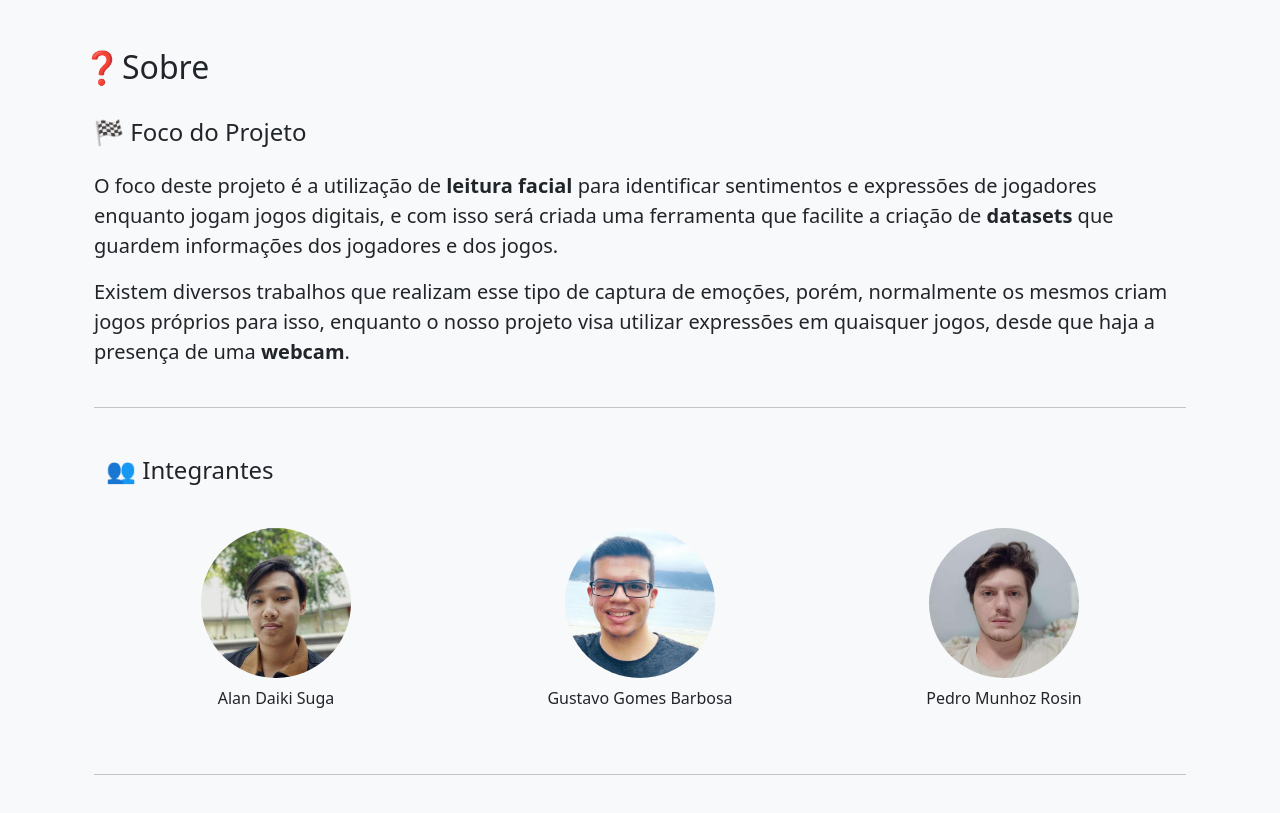
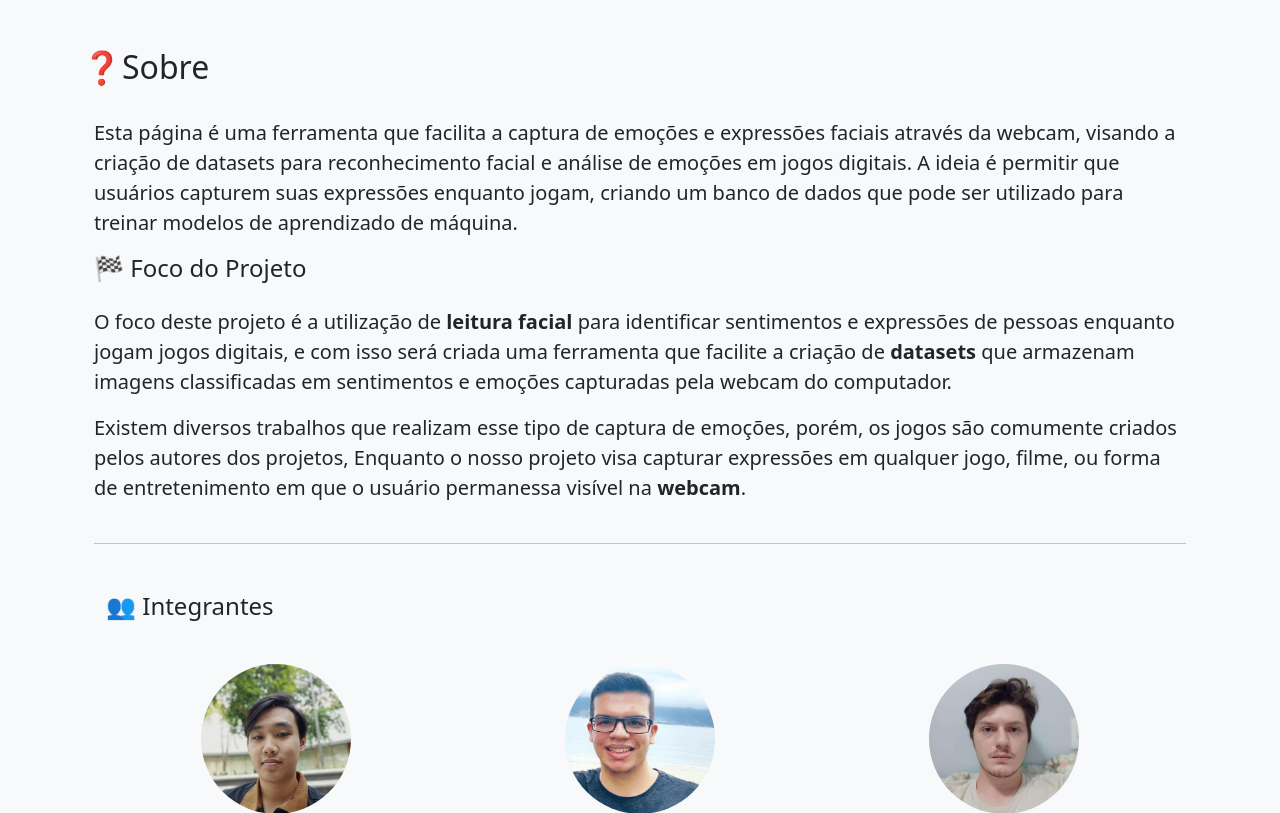
Before and after one commit to daikisuga/fullStack-project, a Flask app: page /sobre in a window 1280 px wide. Shown: the part 56-869 px from the top of the page. Run offline with Flask 3, Linux system fonts and the light colour scheme.

Commit message:
reescrita da página sobre e metodologia

```diff
--- a/app/templates/metodologia.html
+++ b/app/templates/metodologia.html
@@ -13,6 +13,6 @@
         Quando concluído, usando a biblioteca 'os' o dataset será compactado e disponibilizado para download dos usuários.
 
         </p>
-        <h1>Segue fluxograma para melhor entendimento:</h1>
+        <h1>Fluxograma do projeto:</h1>
         <img src="{{ url_for('static', filename='media/fluxograma.png') }}" alt="">
 {% endblock %}
--- a/app/templates/sobre.html
+++ b/app/templates/sobre.html
@@ -6,19 +6,26 @@
 <h2>❓Sobre</h2>
 <div class="container py-4">
     <div class="row">
-        <h4 class="mb-4">🏁 Foco do Projeto</h4>
+
         <div class="col-md-12">
             <div>
                 <p class="fs-5 text-justify">
+                    Esta página é uma ferramenta que facilita a captura de emoções e expressões faciais através da webcam,
+                    visando a criação de datasets para reconhecimento facial e análise de emoções em jogos digitais.
+                    A ideia é permitir que usuários capturem suas expressões enquanto jogam, criando um banco de dados
+                    que pode ser utilizado para treinar modelos de aprendizado de máquina.
+                </p>
+                <h4 class="mb-4">🏁 Foco do Projeto</h4>
+                <p class="fs-5 text-justify">
                     O foco deste projeto é a utilização de <strong>leitura facial</strong> para identificar
-                    sentimentos e expressões de jogadores enquanto jogam jogos digitais, e com isso será
-                    criada uma ferramenta que facilite a criação de <strong>datasets</strong> que guardem informações
-                    dos jogadores e dos jogos.
+                    sentimentos e expressões de pessoas enquanto jogam jogos digitais, e com isso será
+                    criada uma ferramenta que facilite a criação de <strong>datasets</strong> que armazenam
+                    imagens classificadas em sentimentos e emoções capturadas pela webcam do computador.
                 </p>
                 <p class="fs-5 text-justify">
-                    Existem diversos trabalhos que realizam esse tipo de captura de emoções, porém, normalmente
-                    os mesmos criam jogos próprios para isso, enquanto o nosso projeto visa utilizar expressões
-                    em quaisquer jogos, desde que haja a presença de uma <strong>webcam</strong>.
+                    Existem diversos trabalhos que realizam esse tipo de captura de emoções, porém, os jogos
+                    são comumente criados pelos autores dos projetos, Enquanto o nosso projeto visa capturar expressões
+                    em qualquer jogo, filme, ou forma de entretenimento em que o usuário permanessa visível na <b>webcam</b>.
                 </p>
             </div>
         </div>
```
